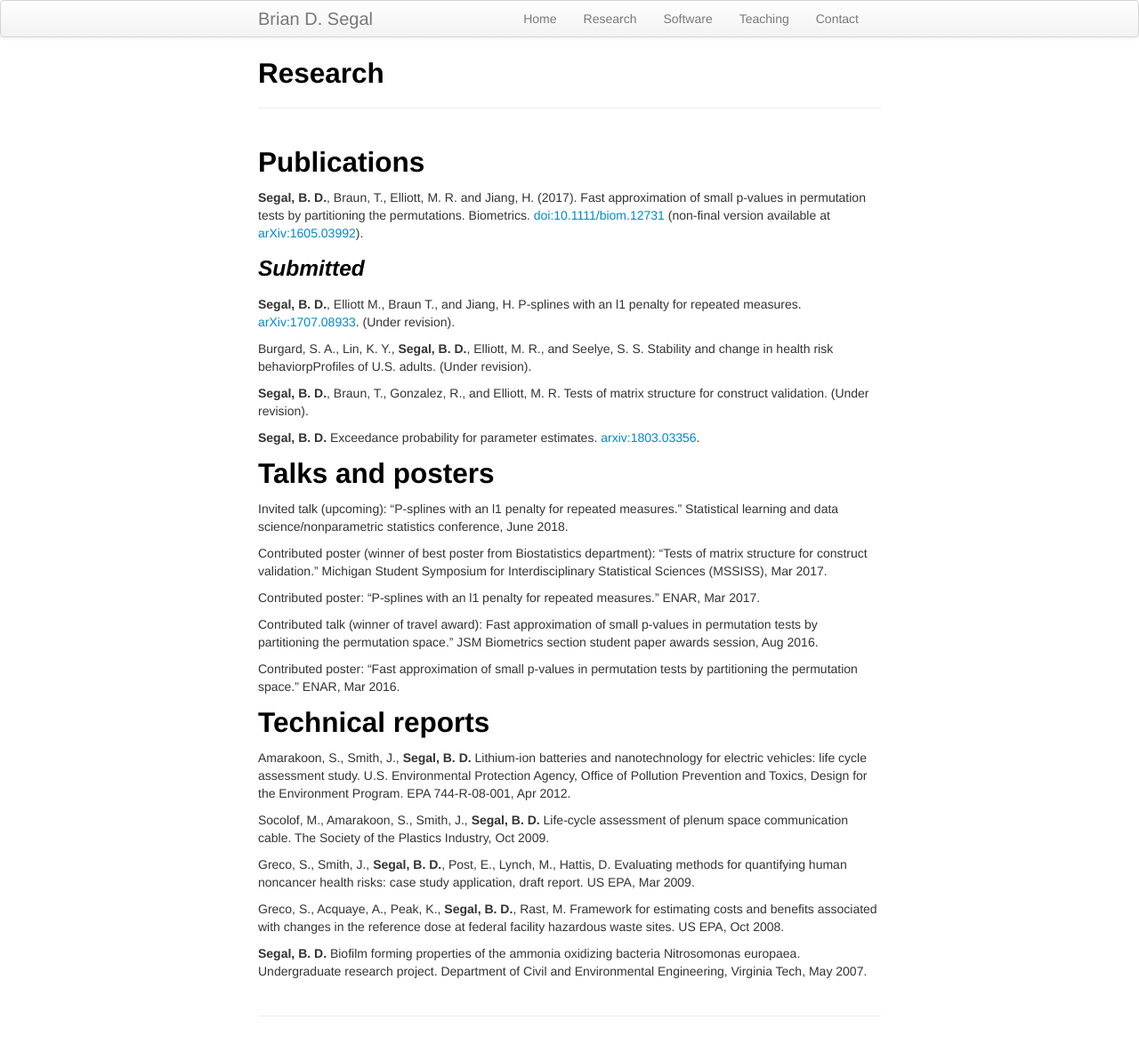
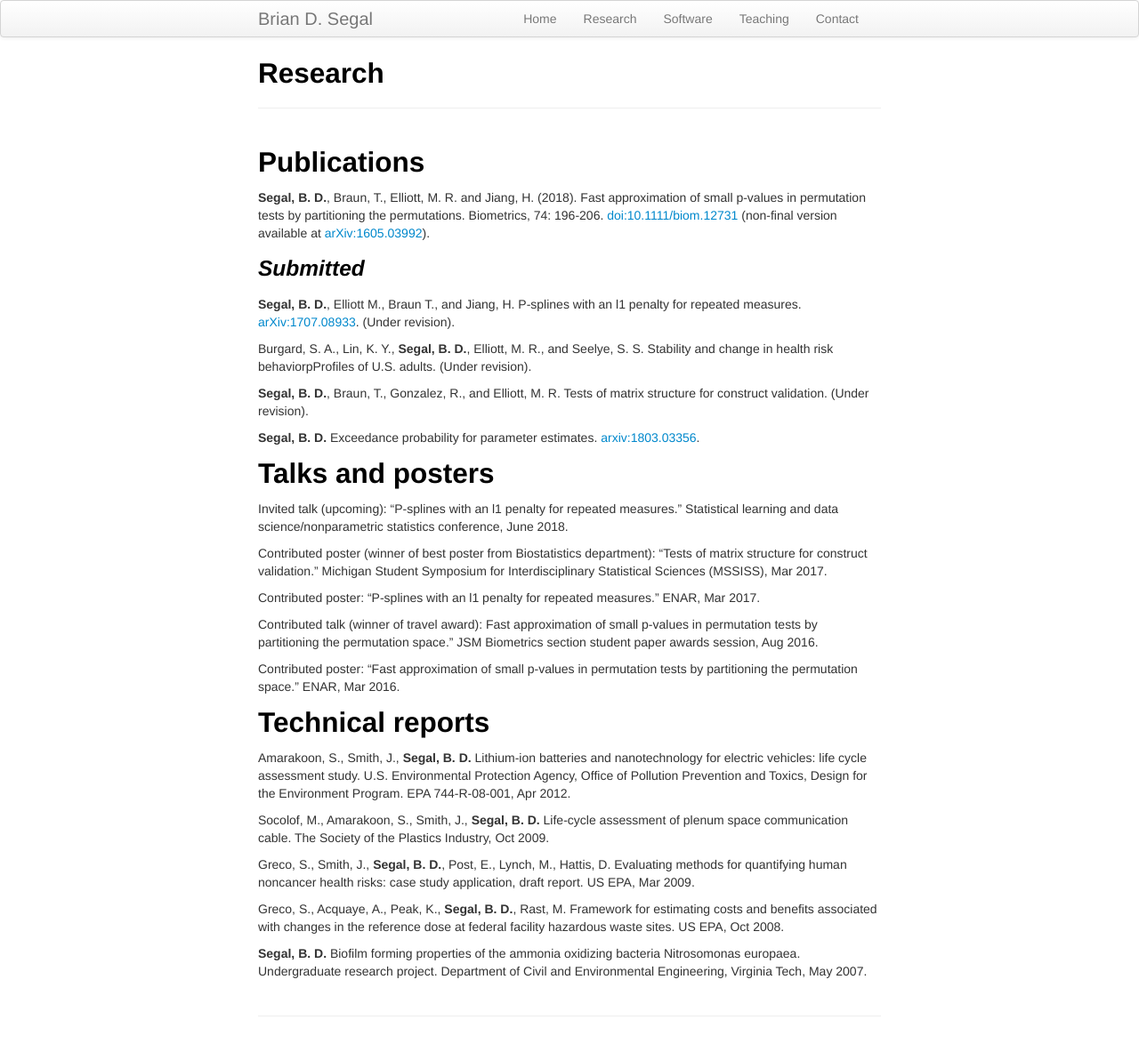
Before and after one commit to bdsegal/bdsegal.github.io, a Jekyll site: the page built from pages/research.md, in a window 1280 px wide. Shown: the whole page at 89% size. Built offline with Jekyll 4.4.1, drawn with Linux system fonts in a browser that asks for light colours.

Commit message:
updated publications

```diff
--- a/pages/research.md
+++ b/pages/research.md
@@ -6,7 +6,7 @@ description: research
 
 ## Publications
 
-**Segal, B. D.**, Braun, T., Elliott, M. R. and Jiang, H. (2017). Fast approximation of small p-values in permutation tests by partitioning the permutations. Biometrics. [doi:10.1111/biom.12731](http://dx.doi.org/10.1111/biom.12731) (non-final version available at [arXiv:1605.03992](https://arxiv.org/abs/1605.03992)).
+**Segal, B. D.**, Braun, T., Elliott, M. R. and Jiang, H. (2018). Fast approximation of small p-values in permutation tests by partitioning the permutations. Biometrics, 74: 196-206. [doi:10.1111/biom.12731](http://dx.doi.org/10.1111/biom.12731) (non-final version available at [arXiv:1605.03992](https://arxiv.org/abs/1605.03992)).
 
 ### *Submitted*
 
```
Also changed, not shown: 1 other file.
